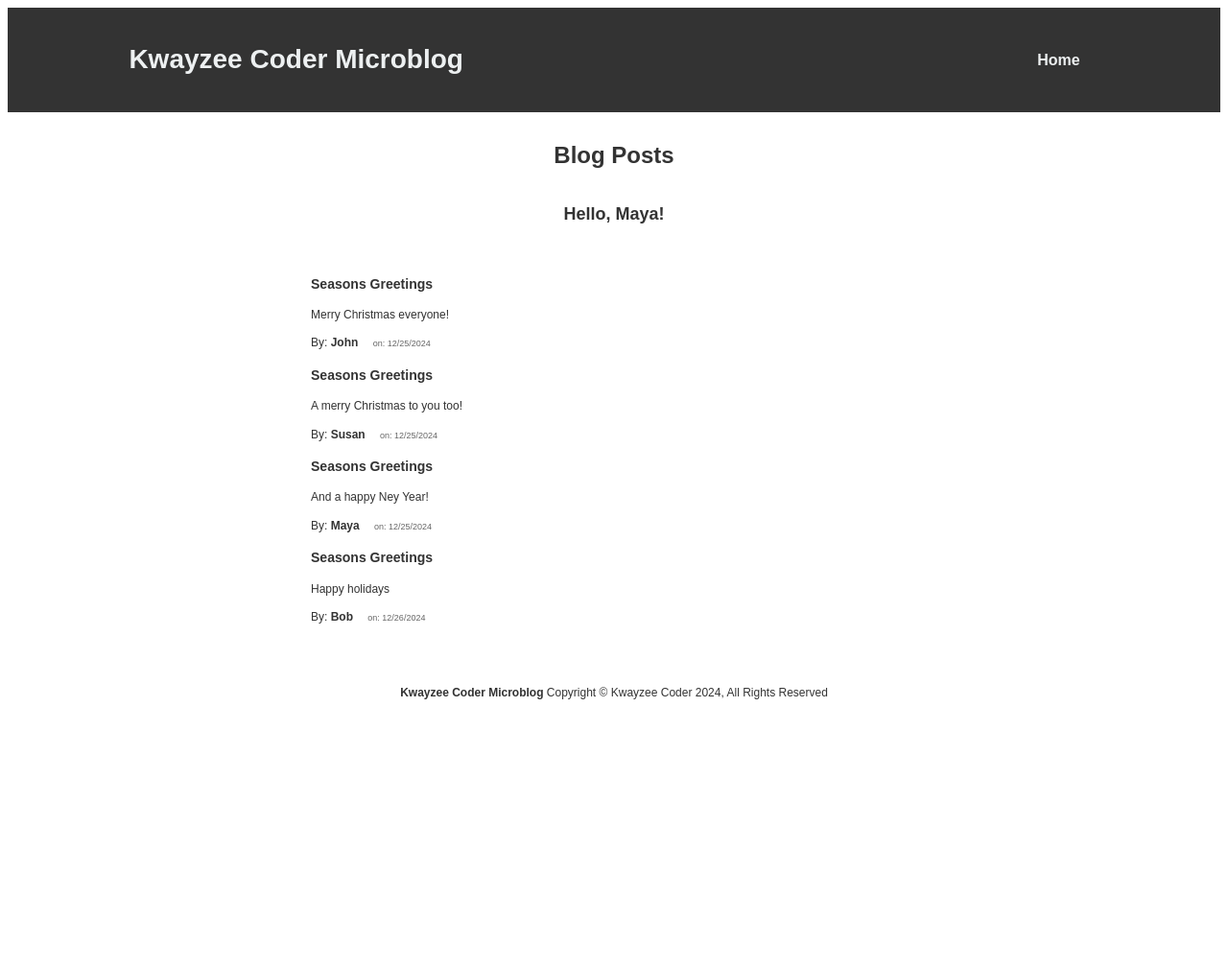
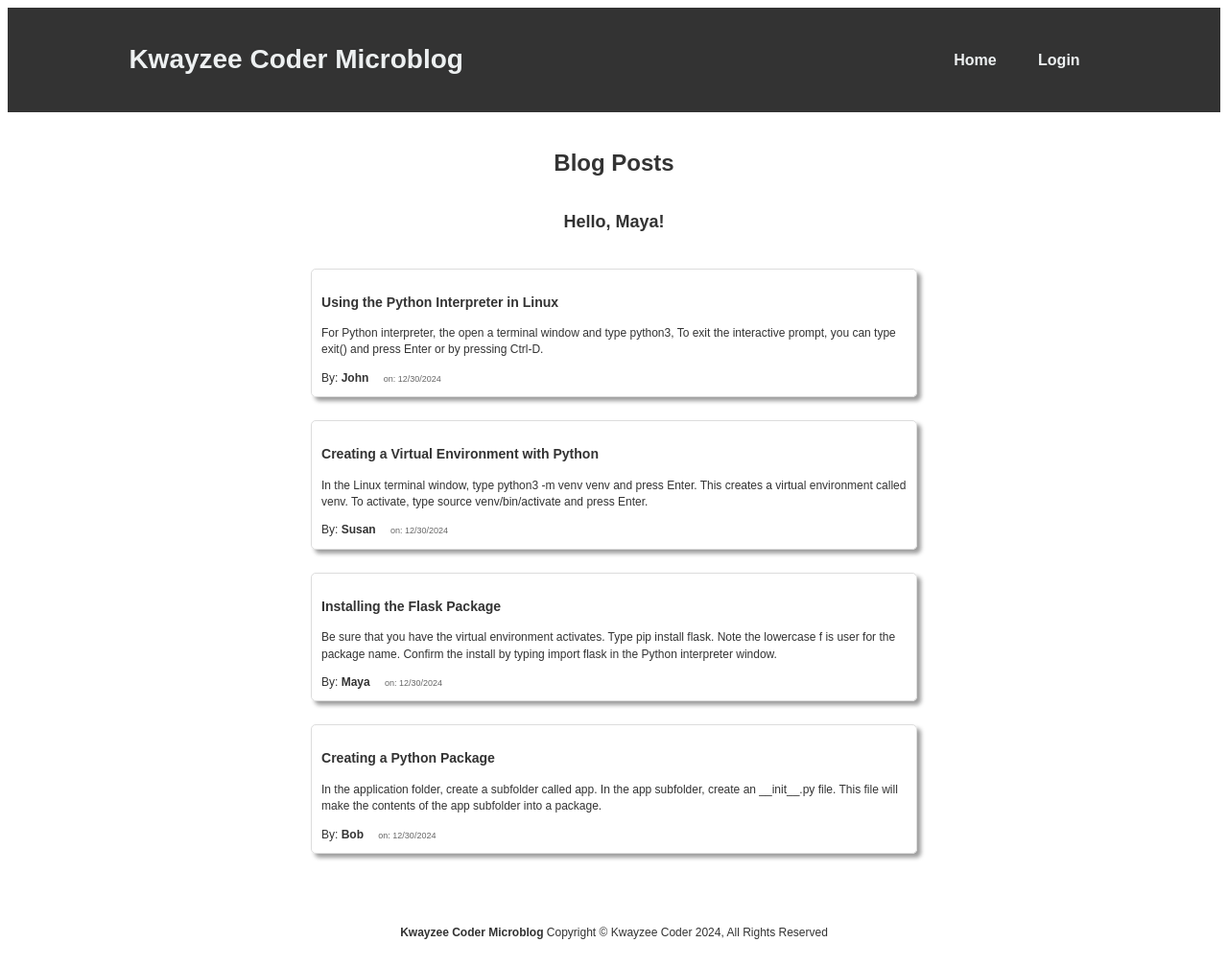
Before and after one commit to mayaname/flask_blog, a Flask app: page / in a window 1280 px wide. Shown: the whole page at 96% size. Before the commit the page ends 729 px from the top, so only its background shows below. Run offline with Flask 3, Linux system fonts and the light colour scheme.

Commit message:
Updated for login form

```diff
--- a/app/__init__.py
+++ b/app/__init__.py
@@ -14,9 +14,13 @@ Revisions:
 
 from flask import Flask
 from .routes import pages
+from .config import Config
 
 def create_app():
     app = Flask(__name__)
+
+    # Sets config for development
+    app.config.from_object(Config)
 
     # Register blueprints
     app.register_blueprint(pages)
--- a/app/routes.py
+++ b/app/routes.py
@@ -14,11 +14,12 @@ Revisions:
 
 
 from flask import Blueprint, flash, render_template, redirect,  url_for
+from app.forms import LoginForm
 
 pages = Blueprint('pages', __name__)
 
 @pages.route('/')
-@pages.route('/index')
+@pages.route('/index/')
 def index():
     head_title = 'Home'
     page_title = 'Blog Posts'
@@ -26,29 +27,29 @@ def index():
 
     posts = [
         {
-            'title': 'Seasons Greetings',
+            'title': 'Using the Python Interpreter in Linux',
             'author': {'username': 'John'},
-            'body': 'Merry Christmas everyone!',
-            'posted': '12/25/2024'
+            'body': 'For Python interpreter, the open a terminal window and type python3,  To exit the interactive prompt, you can type exit() and press Enter or by pressing Ctrl-D. ',
+            'posted': '12/30/2024'
 
         },
         {
-            'title': 'Seasons Greetings',
+            'title': 'Creating a Virtual Environment with Python',
             'author': {'username': 'Susan'},
-            'body': 'A merry Christmas to you too!',
-            'posted': '12/25/2024'
+            'body': 'In the Linux terminal window, type python3 -m venv venv and press Enter. This creates a virtual environment called venv. To activate, type source venv/bin/activate and press Enter.',
+            'posted': '12/30/2024'
         },
         {
-            'title': 'Seasons Greetings',
+            'title': 'Installing the Flask Package',
             'author': {'username': 'Maya'},
-            'body': 'And a happy Ney Year!',
-            'posted': '12/25/2024'
+            'body': 'Be sure that you have the virtual environment activates. Type pip install flask. Note the lowercase f is user for the package name. Confirm the install by typing import flask in the Python interpreter window.',
+            'posted': '12/30/2024'
         },
         {
-            'title': 'Seasons Greetings',
+            'title': 'Creating a Python Package',
             'author': {'username': 'Bob'},
-            'body': 'Happy holidays',
-            'posted': '12/26/2024'
+            'body': 'In the application folder, create a subfolder called app. In the app subfolder, create an __init__.py file. This file will make the contents of the app subfolder into a package.',
+            'posted': '12/30/2024'
         }
     ]
     return render_template('index.html',
@@ -56,3 +57,18 @@ def index():
                            page_title=page_title,
                            posts=posts,
                            user = user)
+
+@pages.route('/login/', methods=['GET', 'POST'])
+def login():
+    form = LoginForm()
+    head_title = 'Login'
+    page_title = 'Sign In'
+
+    if form.validate_on_submit():
+        flash(f'Login requested for user {form.username.data}, remember_me={form.remember_me.data}' , 'success')
+        return redirect(url_for('pages.index'))
+
+    return render_template('login.html',
+                               head_title=head_title,
+                               page_title=page_title,
+                               form=form)
--- a/app/static/styles/main.css
+++ b/app/static/styles/main.css
@@ -80,6 +80,77 @@ body {
   margin: 20px auto;
 }
 
+/* Flash notification section */
+.flash_container {
+  margin-top: 20px;
+}
+
+.flash {
+  margin: 0 auto;
+  width: 70%;
+  display: flex;
+  border: 1px solid #1c7530;
+  border-radius: 6px;
+}
+
+.flash .left-section {
+  width: 8%;
+  display: flex;
+  align-items: center;
+  justify-content: center;
+  font-size: 2em;
+  font-weight: bold;
+  color: white;
+}
+
+.flash .right-section {
+  width: 92%;
+  padding: 20px;
+  display: flex;
+  align-items: center;
+  position: relative;
+}
+
+.flash.success .left-section {
+  background-color: darkgreen;
+}
+
+.flash.success .right-section {
+  background-color: #96faad;
+  color: darkgreen;
+}
+
+.flash.error .left-section {
+  background-color: darkred;
+}
+
+.flash.error .right-section {
+  background-color: #ffa7ae;
+  color: darkred;
+}
+
+.flash.warning .right-section {
+  background-color: #f9ffa7fd;
+  color: darkred;
+}
+
+.flash.warning .left-section {
+  background-color: #da9008;
+}
+
+.flash .close-btn {
+  position: absolute;
+  top: 5px;
+  right: 5px;
+  font-size: 15px;
+  font-weight: bold;
+  color: #333;
+  cursor: pointer;
+  padding-right: 10px; }
+
+.flash .close-btn:hover {
+  color: #666;
+}
 
 
 
@@ -95,6 +166,14 @@ body {
 
 /* Posts */
 
+.post_container {
+  border: 1px solid #ddd;
+  border-radius: 5px;
+  padding: 10px;
+  margin-bottom: 2rem;
+  box-shadow: 4px 4px 4px rgba(9, 9, 9, 0.4);
+}
+
 .post_author {
   font-weight: bold;
   margin-right: 1rem;
--- a/app/templates/base_main.html
+++ b/app/templates/base_main.html
@@ -5,6 +5,11 @@
   <meta name="viewport" content="width=device-width, initial-scale=1.0">
   <link rel="icon" type="image/x-icon" href="{{ url_for('static', filename='images/wolftrack.ico') }}">
   <link rel="stylesheet" type="text/css" href="{{ url_for('static', filename='styles/main.css') }}">
+
+  <script defer src="{{ url_for('static', filename='scripts/main.js') }}"></script>
+
+  {% block head_content %} {% endblock %}
+
   {% if title %}
    <title>{{ head_title }} - Microblog</title>
   {% else %}
@@ -16,6 +21,18 @@
   <!-- Header section -->
   {% include 'header.html' %}
 
+  <div class="flash_container">
+    {% for category, message in get_flashed_messages(with_categories=true) %}
+      <div class="flash {{ category }}" id="flash-message">
+        <div class="left-section">!</div>
+        <div class="right-section">
+          {{ message }}
+          <div class="close-btn" onclick="this.parentElement.parentElement.style.display='none';">x</div>
+        </div>
+      </div>
+    {% endfor %}
+  </div>
+
   <!-- Content section -->
   <main class="main">
       {% block main_content %} {% endblock %}
--- a/app/templates/header.html
+++ b/app/templates/header.html
@@ -3,6 +3,7 @@
     <nav>
       <ul class="nav_links">
         <li><a class="nav_link" href="{{ url_for('pages.index') }}">Home</a></li>
+        <li><a class="nav_link" href="{{ url_for('pages.login') }}">Login</a></li>
 
       </ul>
     </nav>
--- a/app/templates/index.html
+++ b/app/templates/index.html
@@ -12,11 +12,13 @@
 
   <div class="section">
     {% for post in posts %}
-      <h3>{{ post.title}}</h3>
-      <p>{{ post.body }}</p>
-      By: <span class="post_author">{{ post.author.username }}</span>
-      <span class="post_posted">on: {{ post.posted }}</span>
-      <p></p>
+      <div class="post_container">
+        <h3>{{ post.title}}</h3>
+        <p>{{ post.body }}</p>
+        By: <span class="post_author">{{ post.author.username }}</span>
+        <span class="post_posted">on: {{ post.posted }}</span>
+      </div>
+
     {% endfor %}
   </div>
 
--- a/requirements.txt
+++ b/requirements.txt
@@ -1,8 +1,10 @@
 blinker==1.9.0
 click==8.1.8
 Flask==3.1.0
+Flask-WTF==1.2.2
 itsdangerous==2.2.0
 Jinja2==3.1.5
 MarkupSafe==3.0.2
 python-dotenv==1.0.1
 Werkzeug==3.1.3
+WTForms==3.2.1
```
Also changed, not shown: readme.md.
